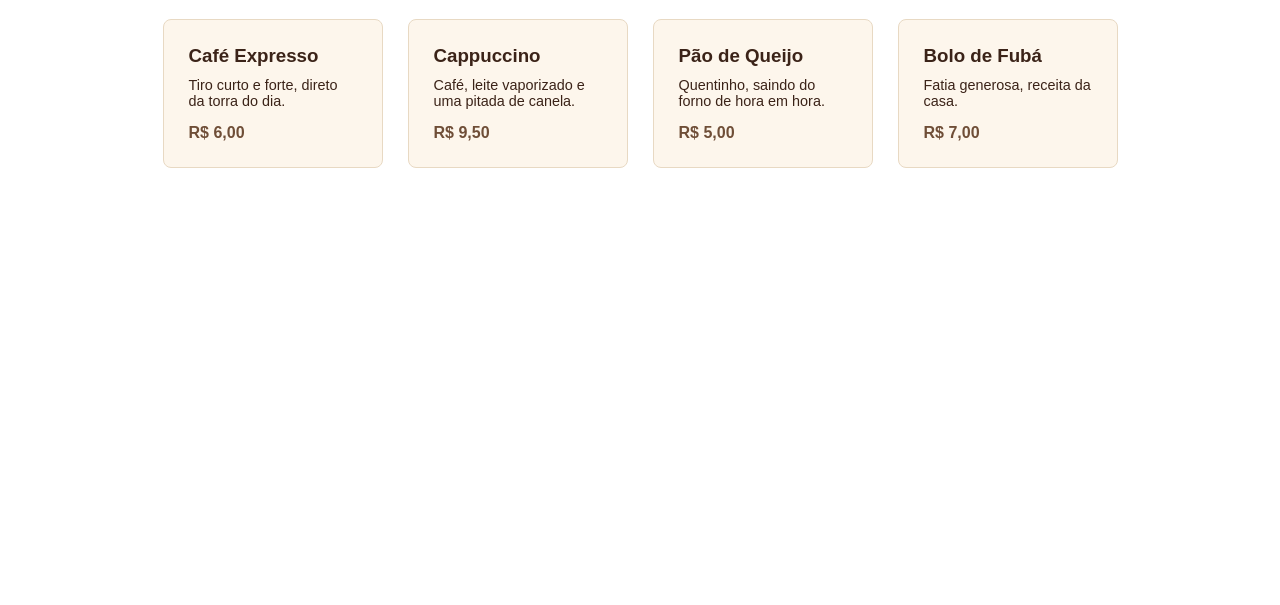
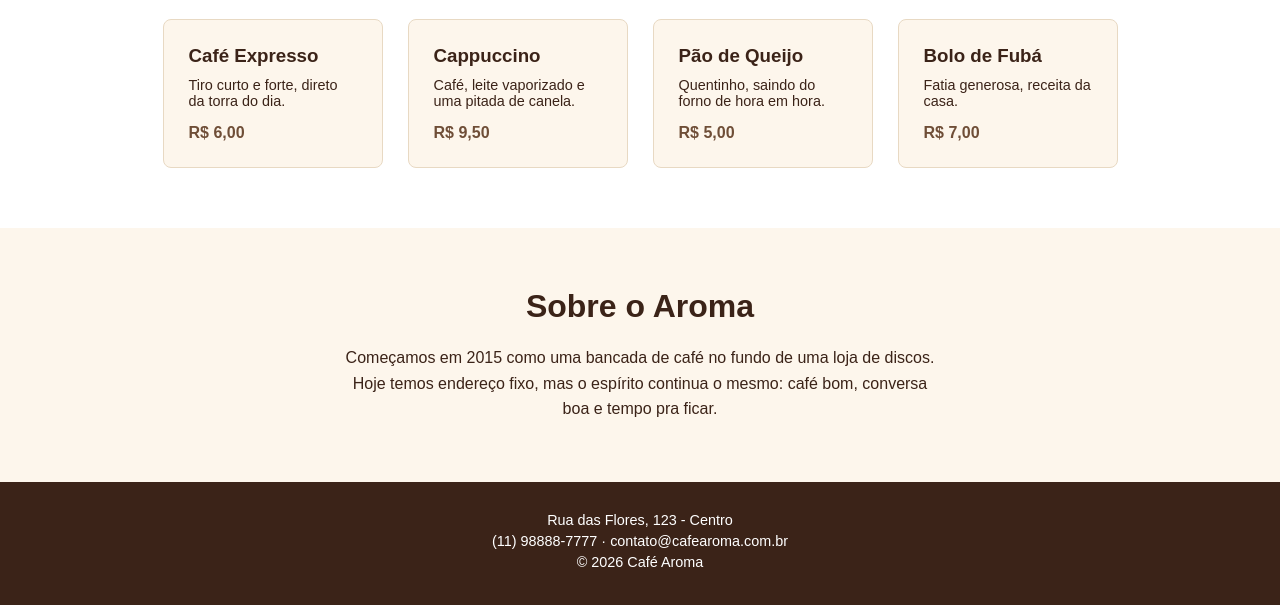
Before and after one commit to Mennz/web-landing-cafeteria, a plain HTML site: page index.html in a window 1280 px wide. Shown: the part 534-1139 px from the top of the page. Before the commit the page ends 800 px from the top, so only its background shows below. Drawn offline with Linux system fonts and the light colour scheme.

Commit message:
Completa secao sobre e rodape com contato

```diff
--- a/index.html
+++ b/index.html
@@ -50,10 +50,20 @@
         </div>
       </div>
     </section>
-    <section id="sobre"></section>
+    <section id="sobre">
+      <h2>Sobre o Aroma</h2>
+      <p>
+        Começamos em 2015 como uma bancada de café no fundo de uma loja de
+        discos. Hoje temos endereço fixo, mas o espírito continua o mesmo:
+        café bom, conversa boa e tempo pra ficar.
+      </p>
+    </section>
   </main>
 
-  <footer>
+  <footer id="rodape">
+    <p>Rua das Flores, 123 - Centro</p>
+    <p>(11) 98888-7777 · contato@cafearoma.com.br</p>
+    <p>&copy; 2026 Café Aroma</p>
   </footer>
 </body>
 </html>
--- a/style.css
+++ b/style.css
@@ -108,3 +108,32 @@ header nav a:hover {
   font-weight: bold;
   color: #6f4e37;
 }
+
+#sobre {
+  padding: 60px 40px;
+  background-color: #fdf6ec;
+  text-align: center;
+}
+
+#sobre h2 {
+  font-size: 2rem;
+  margin-bottom: 20px;
+}
+
+#sobre p {
+  max-width: 600px;
+  margin: 0 auto;
+  line-height: 1.6;
+}
+
+footer {
+  background-color: #3b2318;
+  color: #fff;
+  text-align: center;
+  padding: 30px 20px;
+}
+
+footer p {
+  margin-bottom: 5px;
+  font-size: 0.9rem;
+}
```
